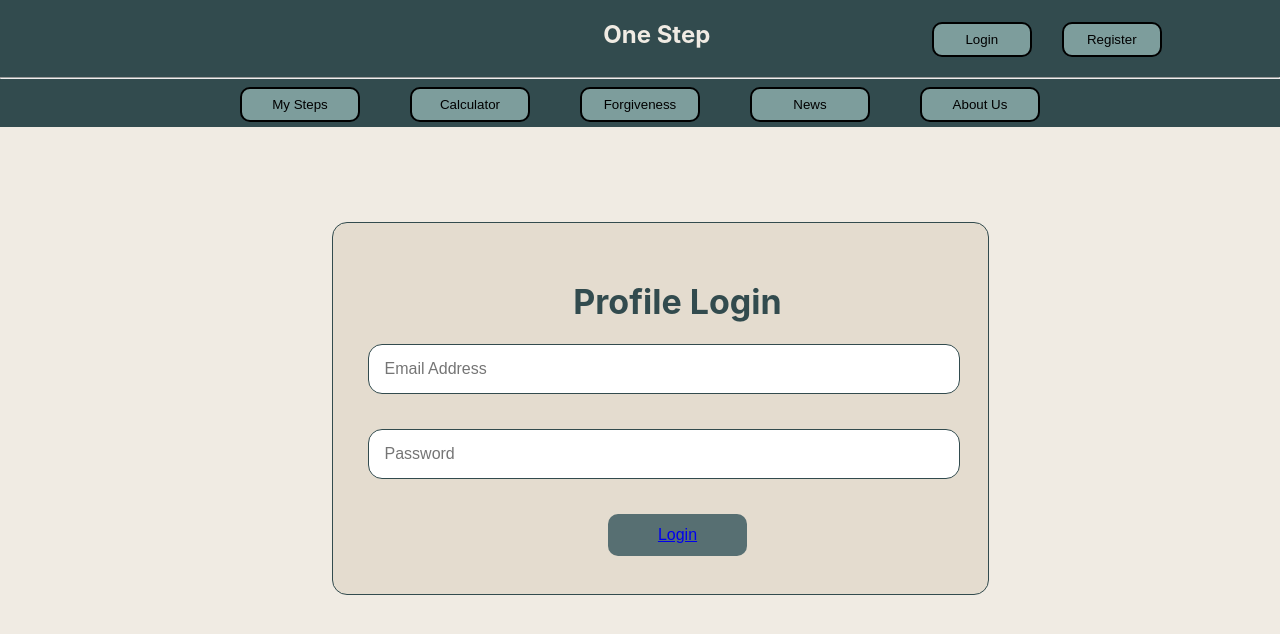
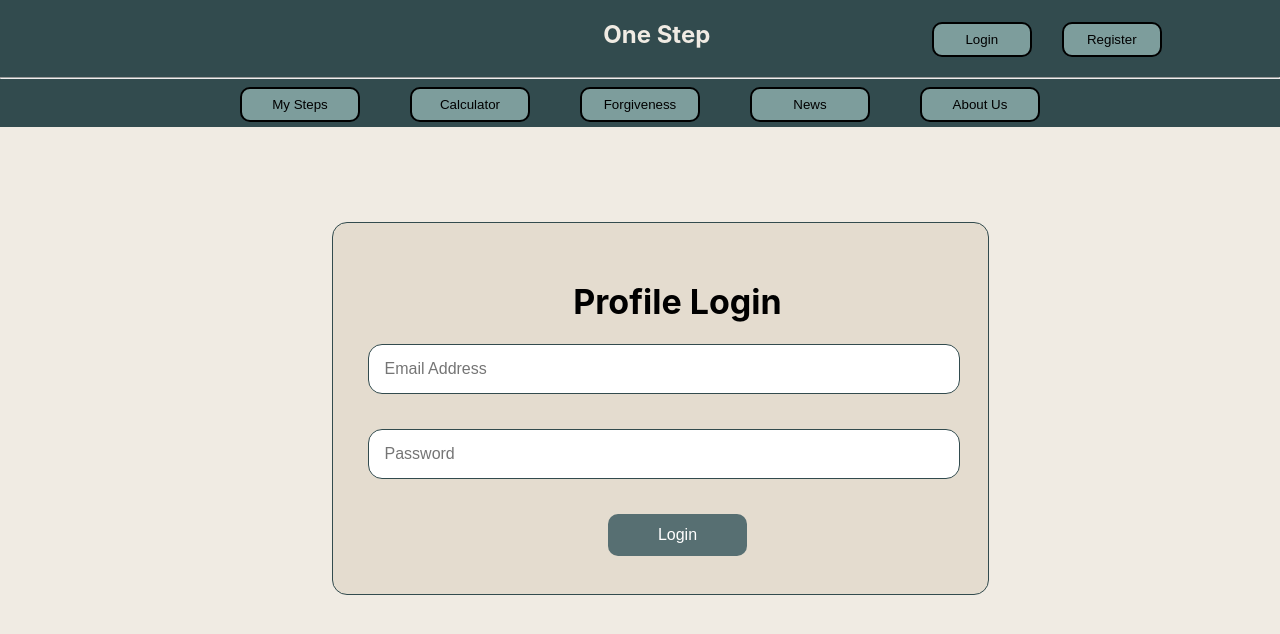
Before and after one commit to Cazi/JPMColumbusHackathon, a React (Create React App) app in the folder one-step/: page /login in a window 1280 px wide. Shown: the top 634 px of the page. Built offline with nearby package versions, Linux system fonts and the light colour scheme.

Commit message:
Fixing anchor tags and buttons

```diff
--- a/one-step/src/components/pages/LoginPage/LoginPage.tsx
+++ b/one-step/src/components/pages/LoginPage/LoginPage.tsx
@@ -80,7 +80,6 @@ const LoginPage: FC = () => {
         <LoginPageContainer>
             <LoginLocation>
                 <LoginFrame>
-                    <LoginForm>
                         <HeaderLocation>
                            <h1>Profile Login</h1>
                         </HeaderLocation>
@@ -88,9 +87,8 @@ const LoginPage: FC = () => {
                         <PadDiv />
                         <LoginInput placeholder="Password" type="password"/>
                         <PadDiv>
-                            <LoginButton> <a href = "/my-steps" >Login </a></LoginButton>
+                            <a href = "/my-steps" ><LoginButton>Login</LoginButton></a>
                         </PadDiv>
-                    </LoginForm>
                 </LoginFrame>
             </LoginLocation>
         </LoginPageContainer>
--- a/one-step/src/components/pages/RegisterPage/RegisterPage.tsx
+++ b/one-step/src/components/pages/RegisterPage/RegisterPage.tsx
@@ -80,7 +80,6 @@ const RegisterPage: FC = () => {
         <RegisterPageContainer>
             <RegisterLocation>
                 <RegisterFrame>
-                    <RegisterForm>
                         <HeaderLocation>
                            <h1>Please Register</h1>
                         </HeaderLocation>
@@ -92,9 +91,8 @@ const RegisterPage: FC = () => {
                         <PadDiv />
                         <RegisterInput placeholder="Password" type="password"/>
                         <PadDiv>
-                           <RegisterButton> <a href="/login"> Register </a> </RegisterButton>
+                          <a href="/login"><RegisterButton>Register</RegisterButton></a>
                         </PadDiv>
-                    </RegisterForm>
                 </RegisterFrame>
             </RegisterLocation>
         </RegisterPageContainer>
```
